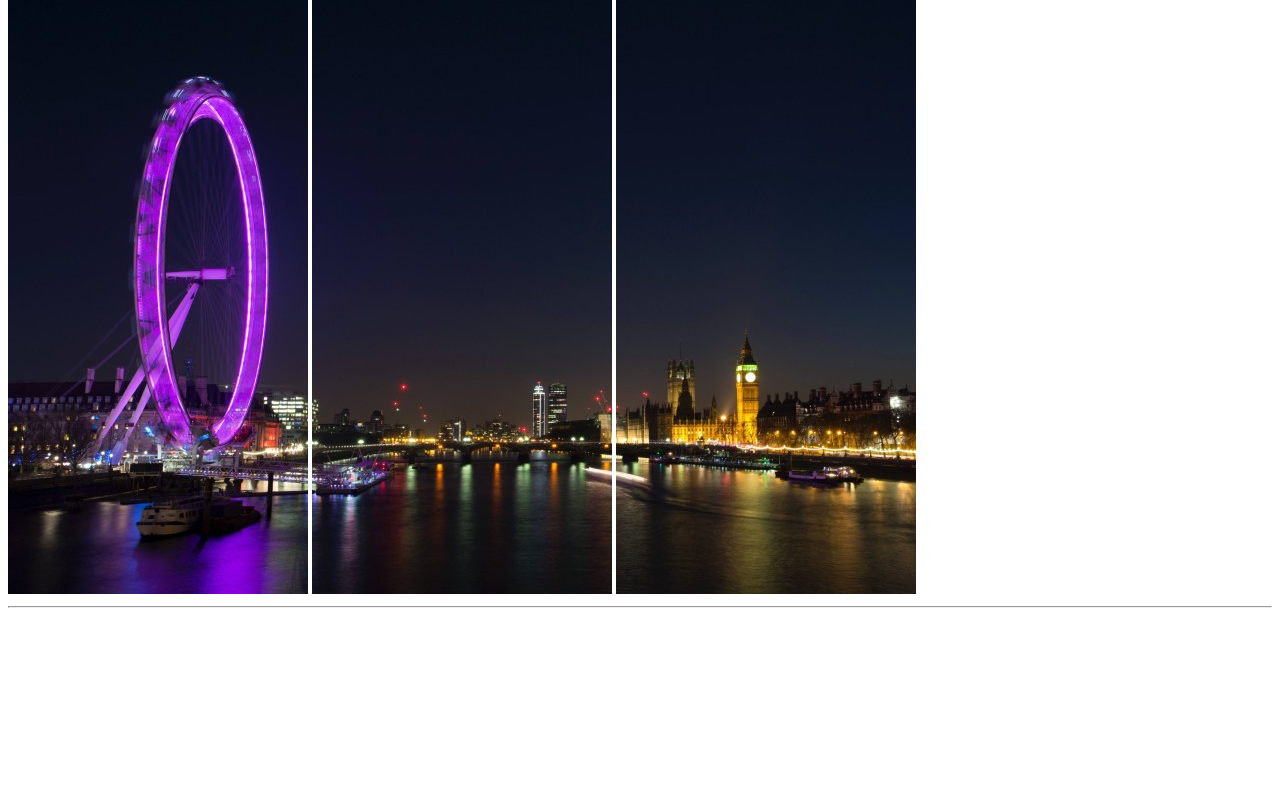
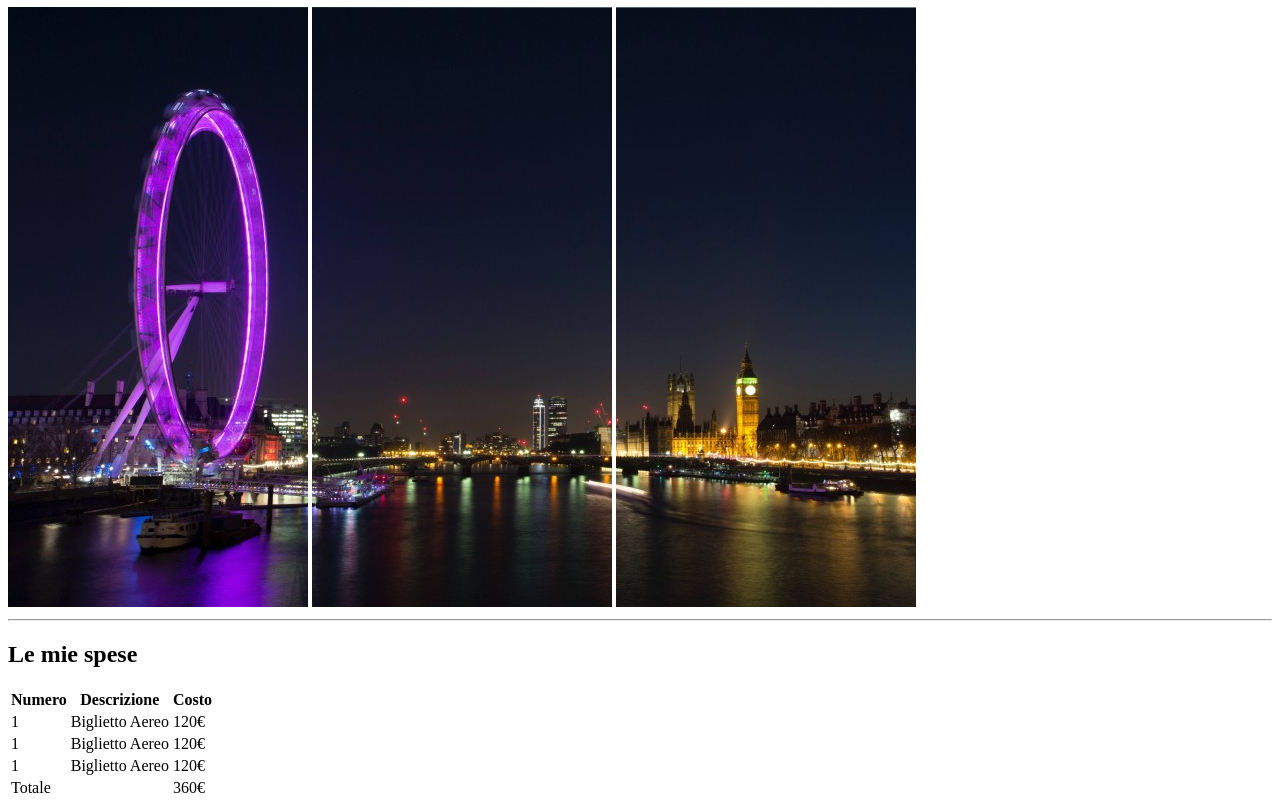
Before and after one commit to Vasmayer/html-london-trip, a plain HTML site: page index.html in a window 1280 px wide. Shown: the part 73-881 px from the top of the page. Before the commit the page ends 800 px from the top, so only its background shows below. Drawn offline with Linux system fonts and the light colour scheme.

Commit message:
insert table

```diff
--- a/index.html
+++ b/index.html
@@ -8,14 +8,43 @@
 </head>
 <body>
     <header>
-        <h2>Il mio Viaggio a Londra</h2>
+        <h1>Il mio Viaggio a Londra</h1>
         <img src="img/pexels-bill-emrich-230794-0.jpg" alt="img-1">
         <img src="img/pexels-bill-emrich-230794-1.jpg" alt="img-2">
         <img src="img/pexels-bill-emrich-230794-2.jpg" alt="img-3">
         <hr>
     </header>
 
-    <main></main>
+    <main>
+        <h2>Le mie spese</h2>
+        <table>
+            <tr>
+                <th>Numero</th>
+                <th>Descrizione</th>
+                <th>Costo</th>
+            </tr>
+            <tr>
+                <td>1</td>
+                <td>Biglietto Aereo</td>
+                <td>120€</td>
+            </tr>
+            <tr>
+                <td>1</td>
+                <td>Biglietto Aereo</td>
+                <td>120€</td>
+            </tr>
+            <tr>
+                <td>1</td>
+                <td>Biglietto Aereo</td>
+                <td>120€</td>
+            </tr>
+            <tr>
+                <td colspan="2">Totale</td>
+                <td>360€</td>
+            </tr>
+
+        </table>
+    </main>
 
     <footer></footer>
 </body>
```
